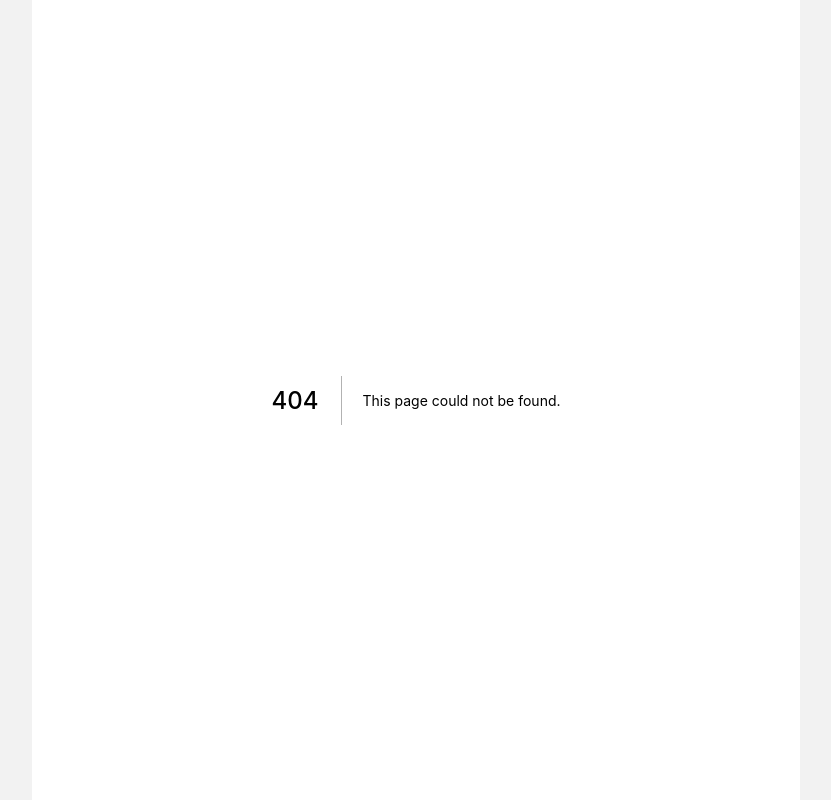
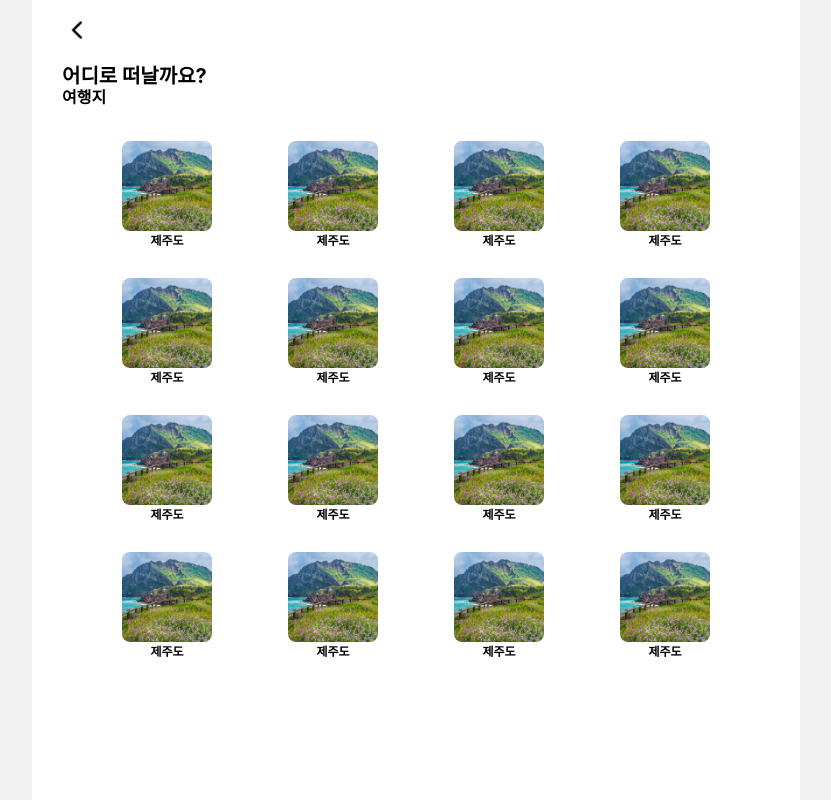
Before and after one commit to travleus/TRAVELUS-FE, a Next.js app: page /city in a window 1280 px wide. Before the commit this address had no page. Shown: the whole page, without its empty margins (224-1055 px from the left). Built offline with nearby package versions, Linux system fonts and the light colour scheme.

Commit message:
feat : #17 [Layout] City Page

```diff
--- /dev/null
+++ b/pages/city/index.tsx
@@ -0,0 +1,112 @@
+import { NextPage } from 'next';
+import Text from '@components/Text';
+import styled from '@emotion/styled';
+import BackButton from '@components/BackButton';
+import { useRouter } from 'next/router';
+
+const AllCity: NextPage = () => {
+  return (
+    <Container>
+      <BackButton />
+      <TopContainer>
+        <Text typographyType={'t3'} fontWeight={700}>
+          어디로 떠날까요?
+        </Text>
+        <Text typographyType={'t5'} fontWeight={700}>
+          여행지
+        </Text>
+      </TopContainer>
+      <MainContainer>
+        <Row>
+          <City />
+          <City />
+          <City />
+          <City />
+        </Row>
+        <Row>
+          <City />
+          <City />
+          <City />
+          <City />
+        </Row>
+        <Row>
+          <City />
+          <City />
+          <City />
+          <City />
+        </Row>
+        <Row>
+          <City />
+          <City />
+          <City />
+          <City />
+        </Row>
+      </MainContainer>
+    </Container>
+  );
+};
+
+const Container = styled.div`
+  display: flex;
+  flex-direction: column;
+  padding: 15px 30px;
+
+  @media screen and (max-width: 768px) {
+    padding: 15px 10px;
+  }
+`;
+
+const TopContainer = styled.div`
+  display: flex;
+  flex-direction: column;
+  padding-top: 20px;
+`;
+
+const MainContainer = styled.div`
+  padding-top: 20px;
+`;
+
+const Row = styled.div`
+  display: flex;
+  justify-content: space-between;
+  padding: 15px 60px;
+
+  @media screen and (max-width: 768px) {
+    padding: 15px 10px;
+  }
+`;
+
+function City() {
+  const router = useRouter();
+
+  return (
+    <CityContainer onClick={() => router.push('/city/jeju')}>
+      <CityImage src={'/cities/jeju.jpeg'} />
+      <Text typographyType={'t7'} fontWeight={600}>
+        제주도
+      </Text>
+    </CityContainer>
+  );
+}
+
+const CityContainer = styled.div`
+  display: flex;
+  flex-direction: column;
+  align-items: center;
+  cursor: pointer;
+`;
+
+const CityImage = styled.img`
+  width: 90px;
+  height: 90px;
+  object-fit: cover;
+  border-radius: 8px;
+  margin-bottom: 3px;
+
+  @media screen and (max-width: 768px) {
+    width: 60px;
+    height: 60px;
+  }
+`;
+
+export default AllCity;
--- a/pages/index.tsx
+++ b/pages/index.tsx
@@ -6,8 +6,11 @@ import PlaceCardItem from '@components/PlaceCardItem';
 import colors from '@constants/colors';
 import Footer from '@components/Footer';
 import Header from '@components/Header';
+import { useRouter } from 'next/router';
 
 const Home: NextPage = () => {
+  const router = useRouter();
+
   return (
     <Container>
       <Header />
@@ -16,7 +19,7 @@ const Home: NextPage = () => {
           <Text typographyType={'t5'} fontWeight={700}>
             여행지
           </Text>
-          <Text typographyType={'t6'} fontWeight={700} color={colors.primary2}>
+          <Text onClick={() => router.push('/city')} typographyType={'t6'} fontWeight={700} color={colors.primary2}>
             전체보기
           </Text>
         </ContentHeader>
```
